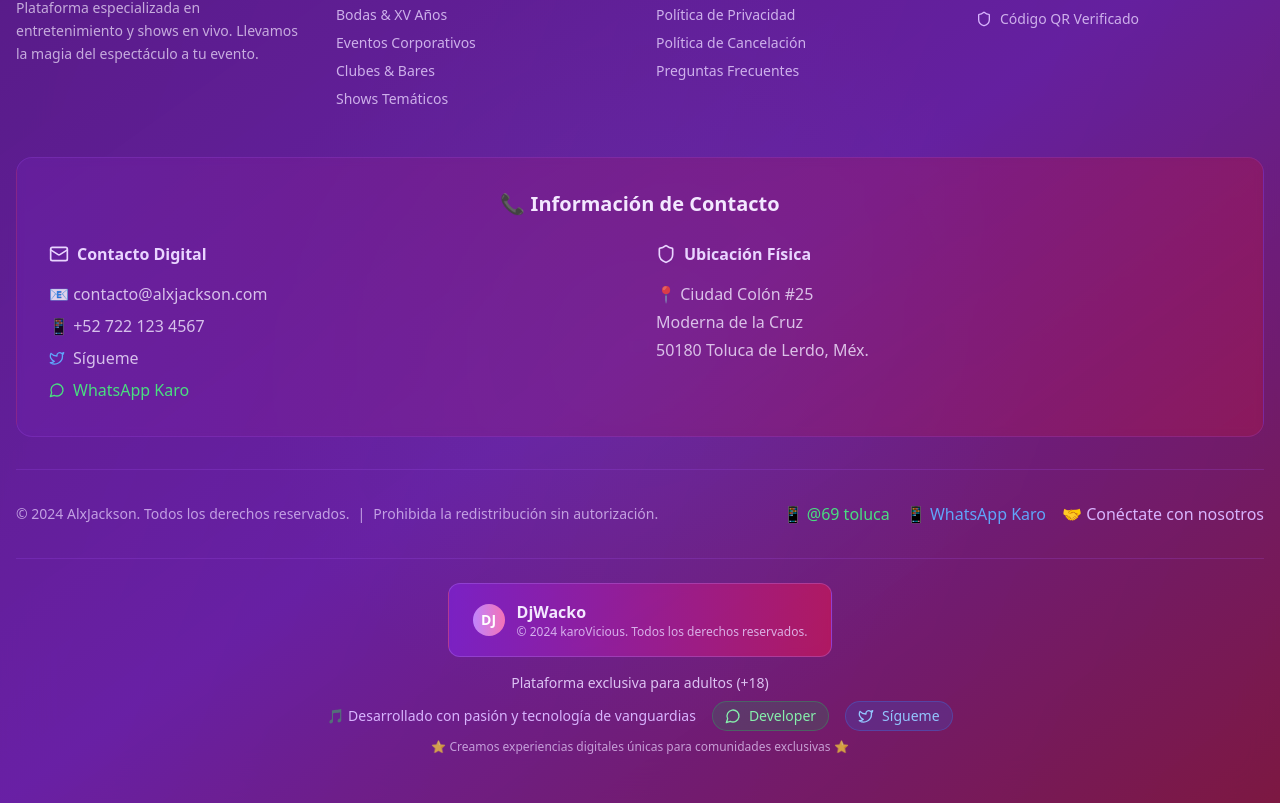
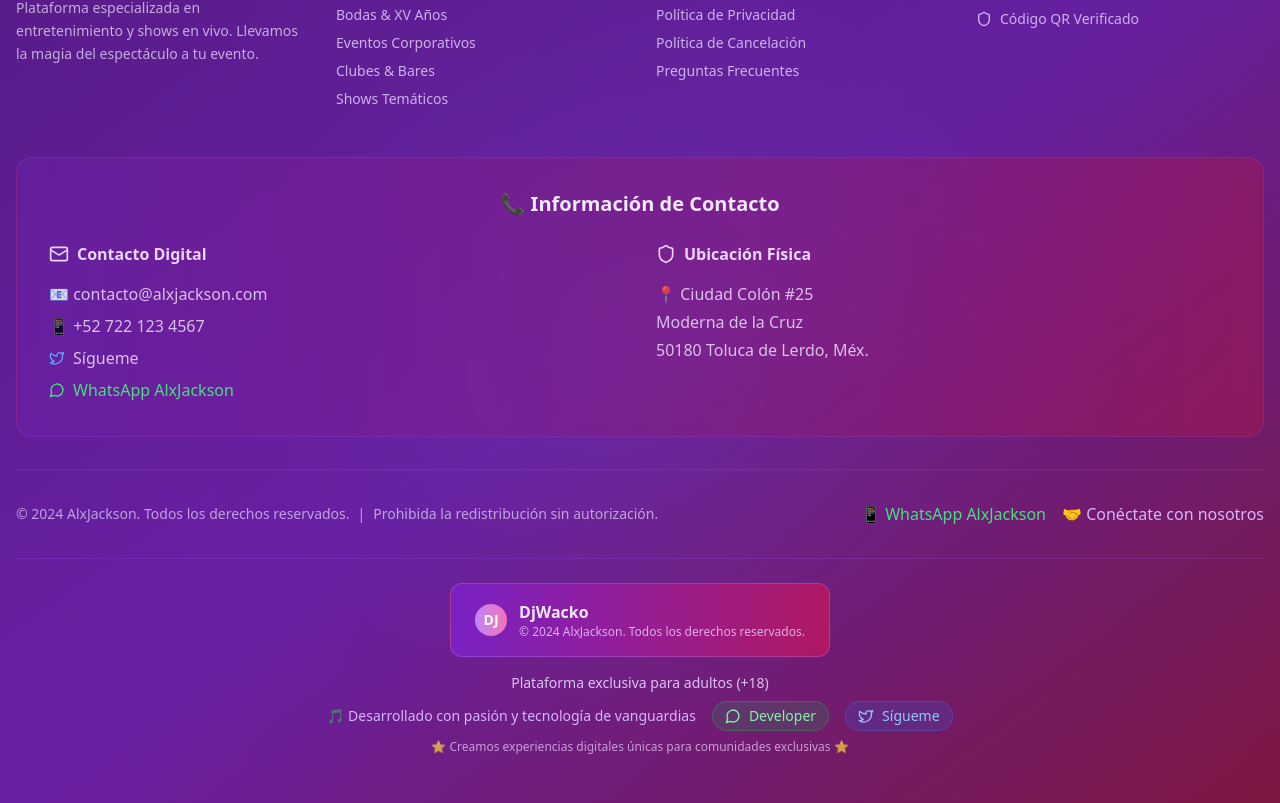
Before and after one commit to alxjackson/alxjackon-eventos, a React (Vite) app: page /terms in a window 1280 px wide. Shown: the part 2599-3402 px from the top of the page. Built offline with nearby package versions, Linux system fonts and the light colour scheme.

Commit message:
Update footer: Replace Karo contact info with AlxJackson WhatsApp

```diff
--- a/src/components/Footer.tsx
+++ b/src/components/Footer.tsx
@@ -95,7 +95,7 @@
                     className="inline-flex items-center gap-2 text-green-400 hover:text-green-300 transition-colors"
                   >
                     <MessageCircle className="w-4 h-4" />
-                    WhatsApp Karo
+                    WhatsApp AlxJackson
                   </a>
                 </div>
               </div>
@@ -133,18 +133,9 @@
                 target="_blank"
                 rel="noopener noreferrer"
                 className="text-green-400 hover:text-green-300 transition-colors"
-                title="WhatsApp"
+                title="WhatsApp AlxJackson"
               >
-                📱 @69 toluca
-              </a>
-              <a
-                href="#"
-                target="_blank"
-                rel="noopener noreferrer"
-                className="text-blue-400 hover:text-blue-300 transition-colors"
-                title="WhatsApp Karo"
-              >
-                📱 WhatsApp Karo
+                📱 WhatsApp AlxJackson
               </a>
               <span className="text-purple-300">🤝 Conéctate con nosotros</span>
             </div>
@@ -161,7 +152,7 @@
                   </div>
                   <div>
                     <p className="text-purple-100 font-semibold">DjWacko</p>
-                    <p className="text-purple-200/80 text-xs">© 2024 karoVicious. Todos los derechos reservados.</p>
+                    <p className="text-purple-200/80 text-xs">© 2024 AlxJackson. Todos los derechos reservados.</p>
                   </div>
                 </div>
               </div>
```
Also changed, not shown: 2 other files (tests, documents, lock files or other folders).
